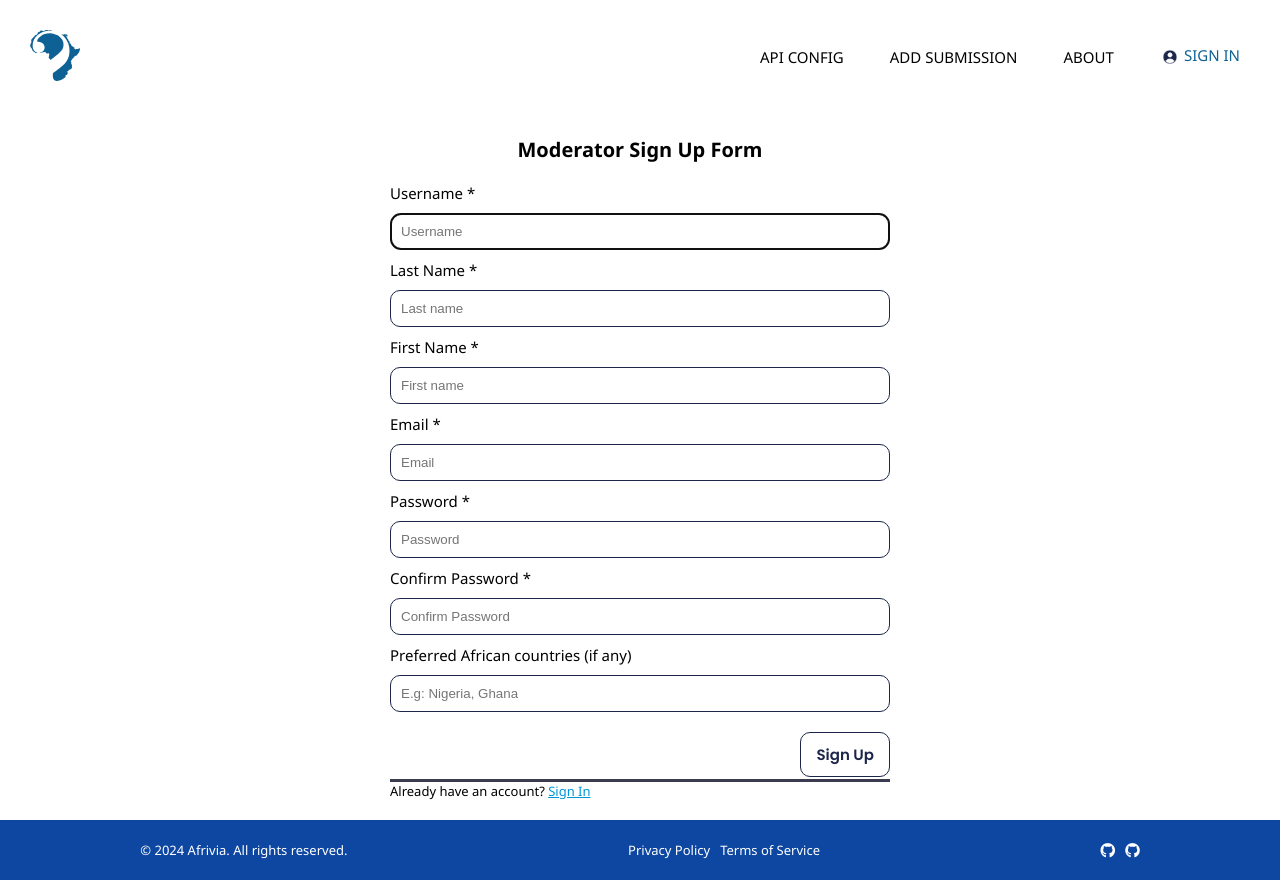
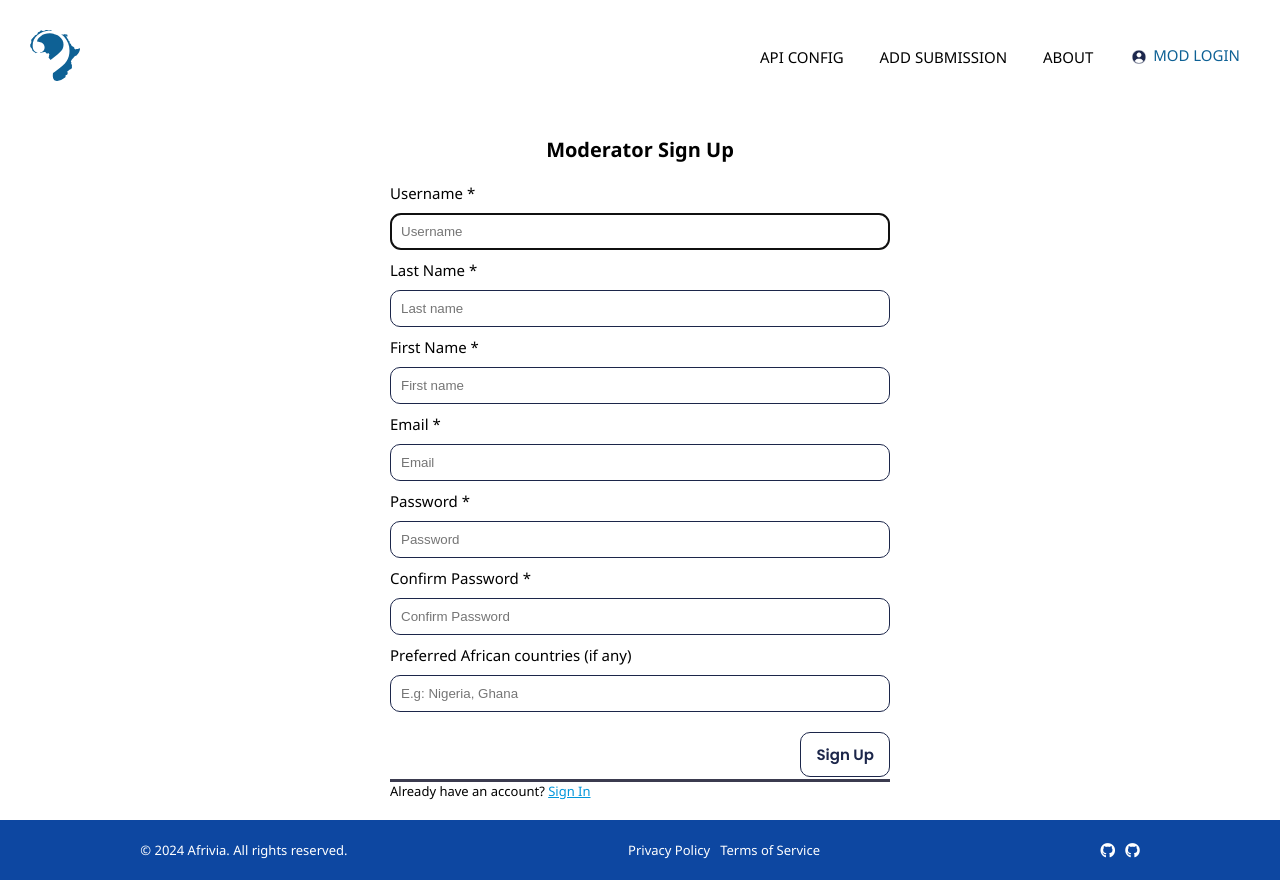
Before and after one commit to Arnthorny/afrivia_fe, a plain HTML site: page signup.html in a window 1280 px wide. Drawn offline with nearby package versions, Linux system fonts and the light colour scheme.

Commit message:
chore: change sign in to mod login

```diff
--- a/script.js
+++ b/script.js
@@ -30,7 +30,7 @@ window.addEventListener("load", function (e) {
   } else {
     const anchor = signInButton.querySelector("a");
 
-    anchor.textContent = "Sign In";
+    anchor.textContent = "Mod Login";
     anchor.href = "./login.html";
   }
 });
--- a/signup.html
+++ b/signup.html
@@ -33,7 +33,7 @@
           <li><a href="./about.html">About</a></li>
           <li id="profile_sign">
             <img src="images/user_circle.svg" alt="" />
-            <a href="./login.html">Sign In</a>
+            <a href="./login.html">Mod Login</a>
           </li>
         </ol>
         <div class="hamburger">
@@ -44,7 +44,7 @@
       </nav>
     </header>
     <main>
-      <h1>Moderator Sign Up Form</h1>
+      <h1>Moderator Sign Up</h1>
       <div class="form_container">
         <!-- <div class="alert-container">
           <span class="alert-success">Account has been created</span>
```
Also changed, not shown: about.html (+1 -1 lines), api_config.html (+1 -1 lines), dashboard.html (+1 -1 lines), index.html (+1 -1 lines), login.html (+4 -9 lines), submission.html (+1 -1 lines).
